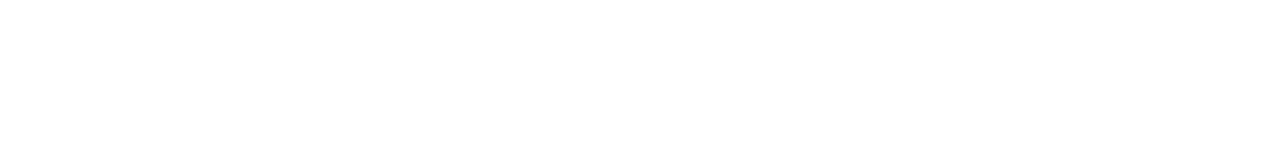
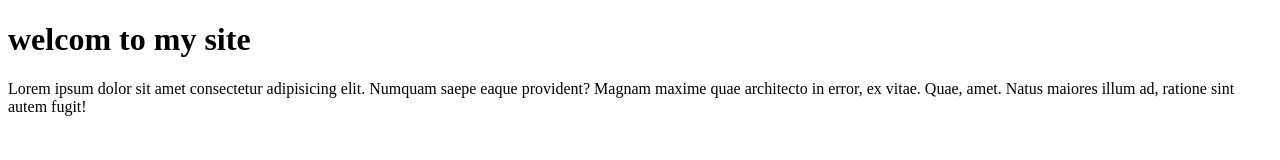
Before and after one commit to narges1986/git1, a plain HTML site: page index.html in a window 1280 px wide. Drawn offline with Linux system fonts and the light colour scheme.

Commit message:
added text

```diff
--- a/index.html
+++ b/index.html
@@ -6,5 +6,12 @@
     <title>Document</title>
   </head>
 
-  <body></body>
+  <body>
+    <h1>welcom to my site</h1>
+    <p>
+      Lorem ipsum dolor sit amet consectetur adipisicing elit. Numquam saepe
+      eaque provident? Magnam maxime quae architecto in error, ex vitae. Quae,
+      amet. Natus maiores illum ad, ratione sint autem fugit!
+    </p>
+  </body>
 </html>
```
